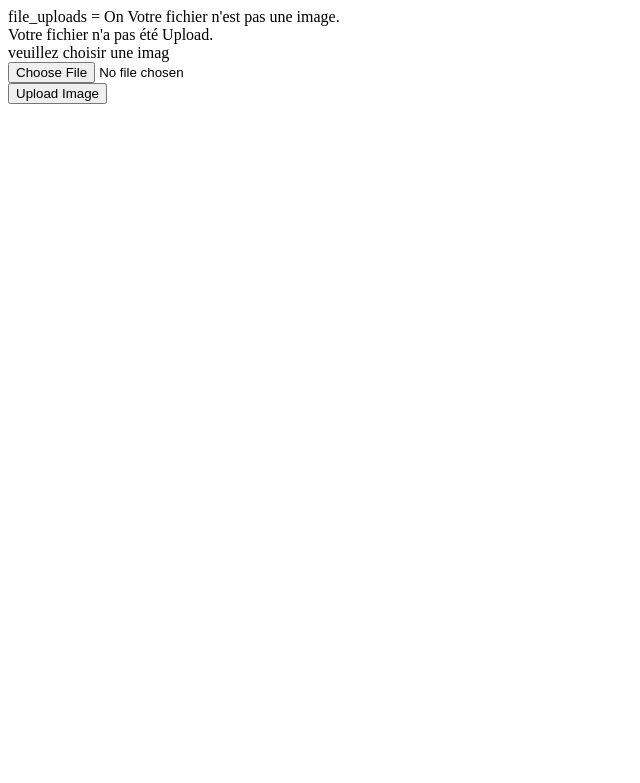
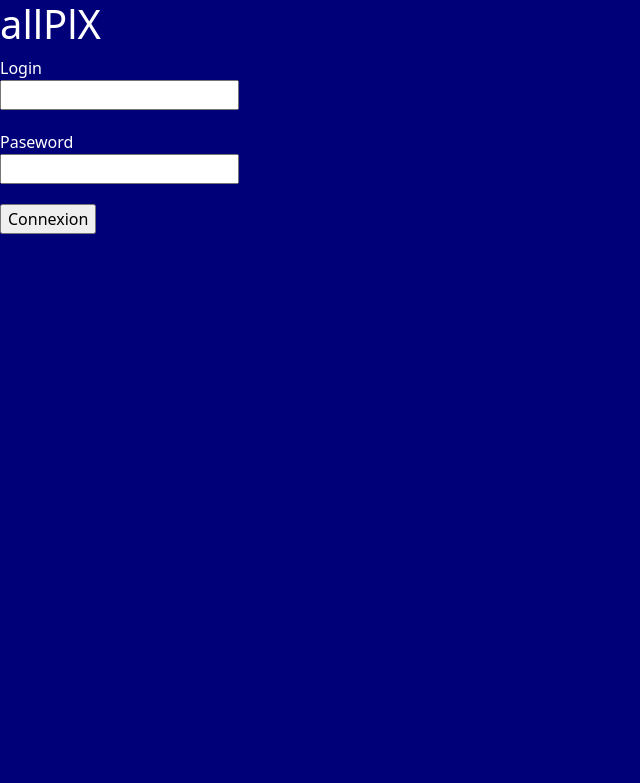
Before and after one commit to mbj-45/part1, a PHP site: page / in a window 1280 px wide. Shown: the top 783 px of the page, without its empty margins (0-640 px from the left). Run offline with PHP 8.4, Linux system fonts and the light colour scheme; data that the repository does not hold is empty.

Commit message:
part2
part2

```diff
--- a/assets/style.css
+++ b/assets/style.css
@@ -3,3 +3,20 @@
 	max-height: 200px;
 	display: block;
 }
+
+body {
+	background-color: rgb(0, 0, 121);
+	color: white;
+}
+
+.login {
+	margin-bottom: 20px;
+}
+
+.password {
+	margin-bottom: 20px;
+}
+
+.formulaire {
+    margin-left: auto;
+}
--- a/index.php
+++ b/index.php
@@ -1,43 +1,26 @@
-file_uploads = On
-<?php
-    $target_dir = "uploads/";
-    $target_file = $target_dir . basename($_FILES["fileToUpload"]["name"]);
-    $uploadOk = 1;
-    $imageFileType = strtolower(pathinfo($target_file,PATHINFO_EXTENSION));
-
-    if ($_FILES["fileToUpload"]["size"] > 1000000) {
-    echo "Désolé votre fichier doit faire moins de 1 Mo.</br>";
-    $uploadOk = 0;
-    } else if($imageFileType != "jpg" && $imageFileType != "png") {
-    echo "Votre fichier n'est pas une image.</br>";
-    $uploadOk = 0;
-    } if ($uploadOk == 0) {
-        echo "Votre fichier n'a pas été Upload.</br>";
-    } else {
-    if (move_uploaded_file($_FILES["fileToUpload"]["tmp_name"], $target_file)) {
-        echo "Le fichier". htmlspecialchars( basename( $_FILES["fileToUpload"]["name"])). " a bien été Upload.</br>";
-    } else {
-        echo "Une erreur s'est produite lors du téléchargement de votre fichier.</br>";
-    }
-    }
-?>
-
 <!DOCTYPE html>
 <html lang="fr">
 <head>
     <meta charset="UTF-8">
     <meta http-equiv="X-UA-Compatible" content="IE=edge">
     <meta name="viewport" content="width=device-width, initial-scale=1.0">
-    <title>Enregistrement d'images</title>
-    <script src="./assets/script.js" async></script>
+    <title>allPIX</title>
+    <link href="https://cdn.jsdelivr.net/npm/bootstrap@5.1.3/dist/css/bootstrap.min.css" rel="stylesheet" integrity="sha384-1BmE4kWBq78iYhFldvKuhfTAU6auU8tT94WrHftjDbrCEXSU1oBoqyl2QvZ6jIW3" crossorigin="anonymous">
     <link href="./assets/style.css" rel="stylesheet">
+
 </head>
 <body>
-    <label for="fileToUpload">veuillez choisir une imag</label>
-    <img id="imgPreview">
-    <form action="index.php" method="post" enctype="multipart/form-data">
-        <input type="file" name="fileToUpload" id="fileToUpload"></br>
-        <input type="submit" value="Upload Image" name="submit"></br>
+    <form class="formulaire" action="verification.php" method="POST">
+        <h1>allPlX</h1>
+        <div class="login">
+            <label>Login</label></br>
+            <input type="text" name="username" required></br>
+        </div>
+        <div class="password">
+            <label>Paseword</label></br>
+            <input type="password" name="password" required></br>
+        </div>
+        <input type="submit" id='submit' value='Connexion'>
     </form>
 </body>
 </html>
```
Also changed, not shown: controllers/dashboard-controller.php (added, +43 -0 lines), controllers/deconnection-controller.php (added), controllers/gallery-controller.php (added), controllers/index-controller.php (added), controllers/no-allowed-controller.php (added), img/admin-gallery.PNG (added), img/admin.PNG (added), img/deconnection.PNG (added), img/guest.PNG (added), img/login.PNG (added), img/no-allowed.PNG (added), img/uploadv2.PNG (added), my-config.php (added), readme2.md (added), 2 more files, 1 other file.
